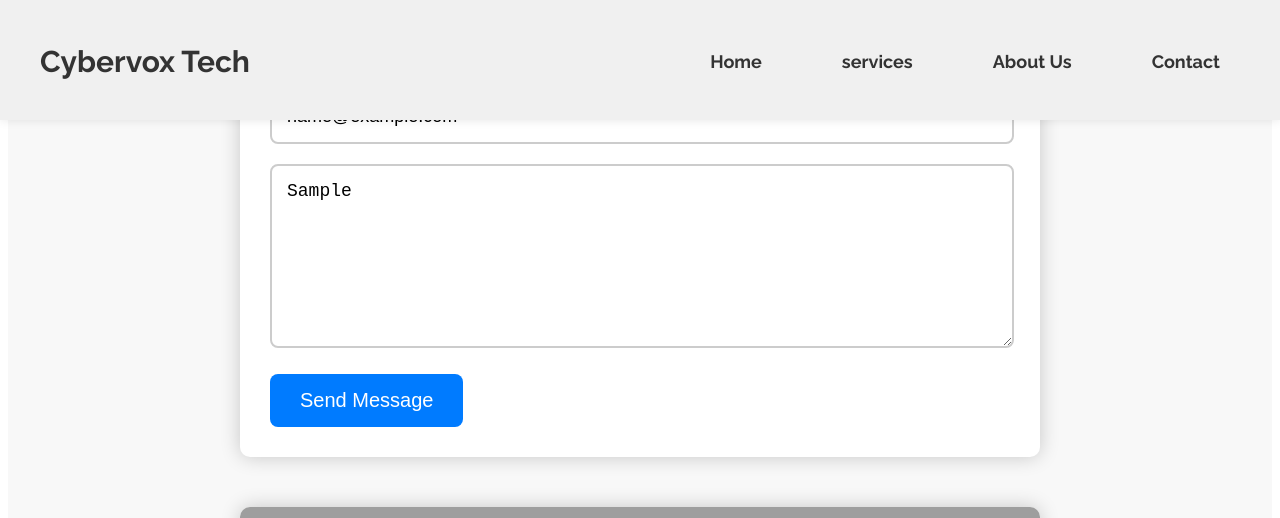
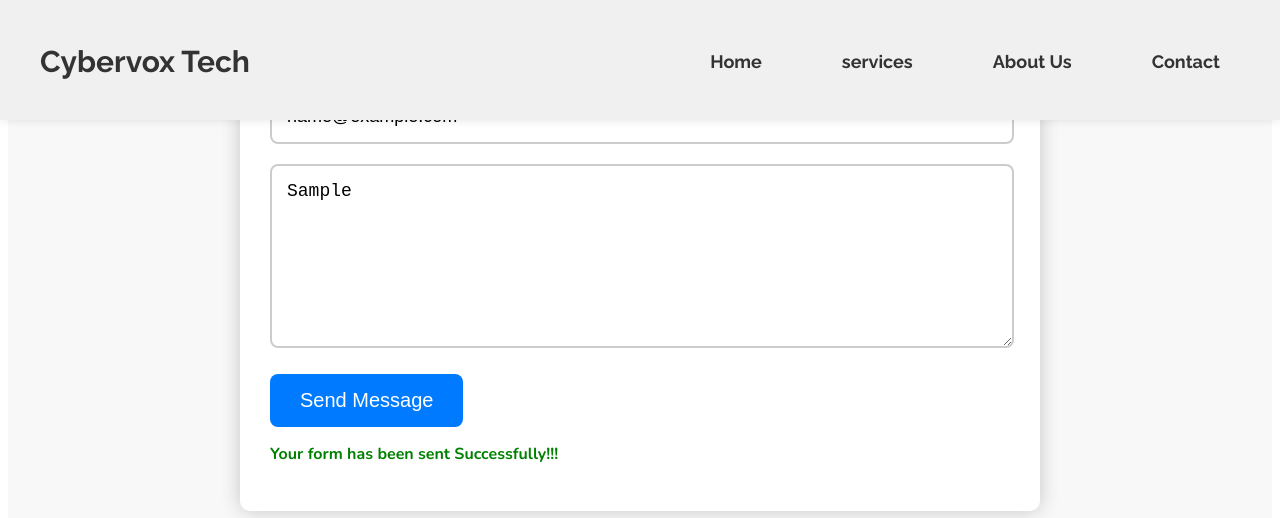
Before and after one commit to Shotiko11/Cybervox-Tech, a Next.js app: page /Contact in a window 1280 px wide. Both pictures are taken after typing "Sample", "name@example.com", "Sample" into the empty fields and a click on the button "Send Message". Shown: the part 443-961 px from the top of the page. Built offline with nearby package versions, Linux system fonts and the light colour scheme; grey boxes are pictures that could not be loaded.

Commit message:
next commit

```diff
--- a/src/app/contact/ContactPage.js
+++ b/src/app/contact/ContactPage.js
@@ -1,7 +1,23 @@
-import React from "react";
+import React, { useState } from "react";
 import "./contactPage.css";
 
 const ContactPage = () => {
+  const [text, setText] = useState(false);
+  const [message, setMessage] = useState("");
+  const [showEmptyMessage, setShowEmptyMessage] = useState(false);
+
+  const handleClick = () => {
+    if (message.trim() === "") {
+      setShowEmptyMessage(true);
+    } else {
+      setText(true);
+      setShowEmptyMessage(false); // Reset the empty message flag
+      setTimeout(() => {
+        setText(false);
+      }, 5000);
+    }
+  };
+
   return (
     <div className="contact-section">
       <div className="contact-container">
@@ -25,13 +41,29 @@ const ContactPage = () => {
         <div className="contact-form">
           {/* Include your contact form component here */}
           {/* Sample form fields */}
-          <input type="text" placeholder="Your Name" />
-          <input type="email" placeholder="Your Email" />
+          <input
+            type="text"
+            placeholder="Your Name"
+          />
+          <input
+            type="email"
+            placeholder="Your Email"
+          />
           <textarea
             placeholder="Your Message"
             className="yourmessage"
+            value={message}
+            onChange={(e) => setMessage(e.target.value)}
           ></textarea>
-          <button>Send Message</button>
+          <button onClick={() => handleClick()}>Send Message</button>
+          {showEmptyMessage && (
+            <p style={{ color: "red" }}>Your message must not be empty</p>
+          )}
+          {text && (
+            <p style={{ color: "green" }}>
+              Your form has been sent Successfully!!!
+            </p>
+          )}
         </div>
         <div className="location-map">
           {/* Embed your location map here */}
```
